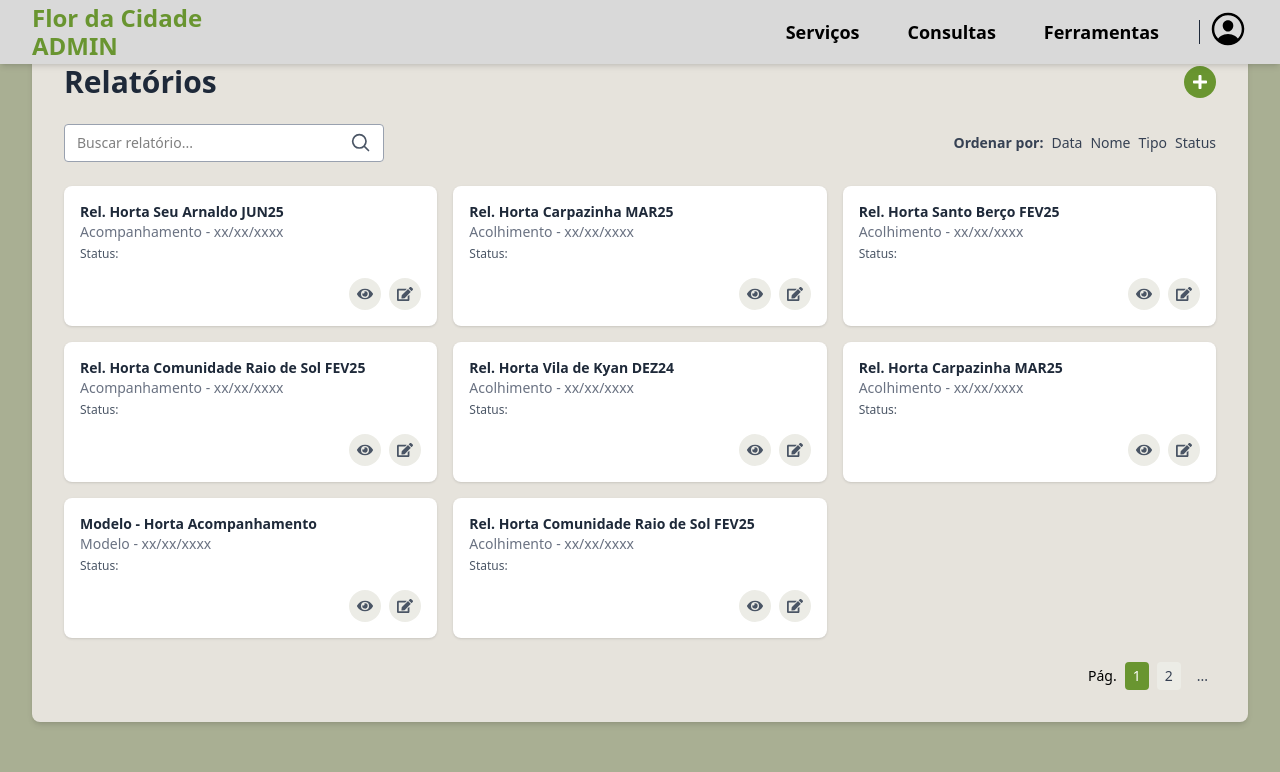
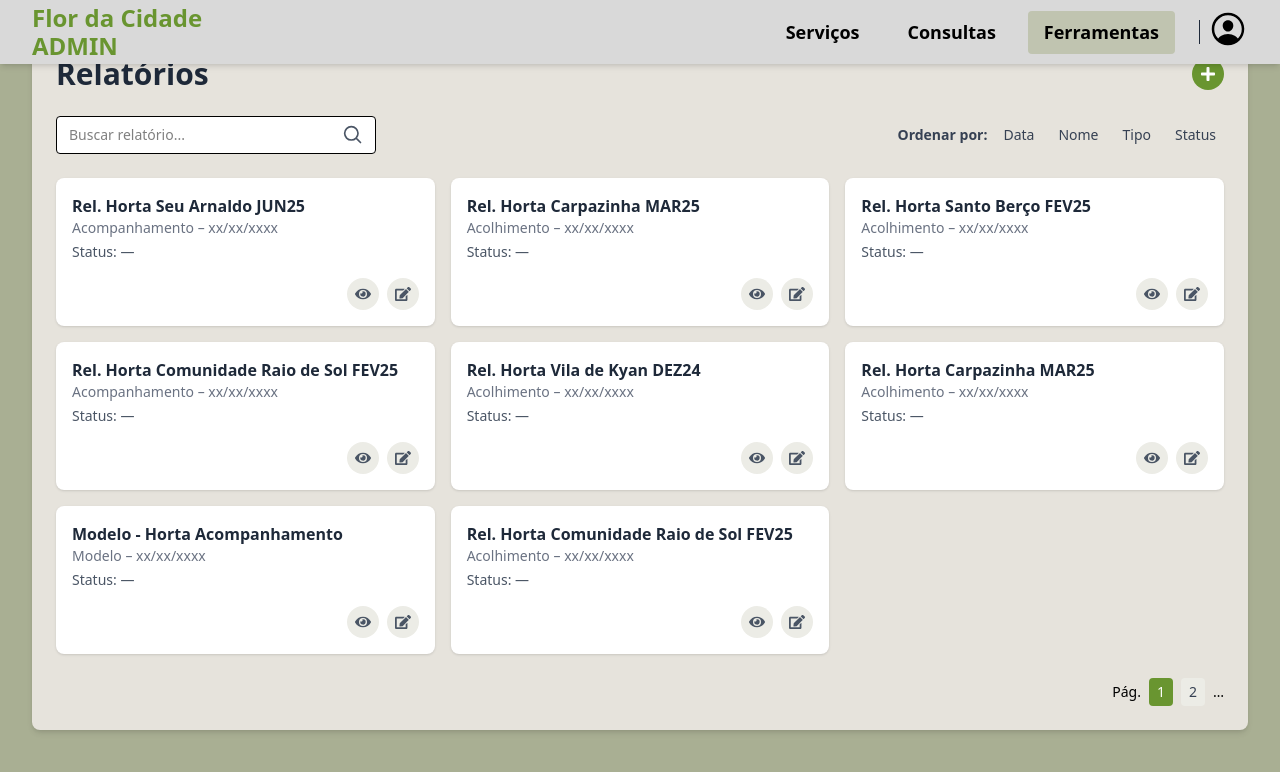
Before and after one commit to projeto-flor-da-cidade/web, a React (Vite) app in the folder web-admin/: page /app/tela-de-relatorios in a window 1280 px wide. Shown: the top 772 px of the page. Built offline with nearby package versions, Linux system fonts and the light colour scheme.

Commit message:
rotas atualizadas

```diff
--- a/web-admin/src/modules/Home/components/Header.jsx
+++ b/web-admin/src/modules/Home/components/Header.jsx
@@ -8,25 +8,25 @@ const headerMenu = [
   {
     label: "Serviços",
     items: [
-      { name: "Solicitações de Hortas", to: "/tela-de-solicitacao-hortas", enabled: true },
-      { name: "Cadastro de Cursos", to: "/tela-de-cadastro-de-curso", enabled: true },
+      { name: "Solicitações de Hortas", to: "/app/tela-de-solicitacao-hortas", enabled: true },
+      { name: "Cadastro de Cursos",    to: "/app/tela-de-cadastro-de-curso",    enabled: true },
     ],
   },
   {
     label: "Consultas",
     items: [
-      { name: "Hortas Ativas", to: "/tela-hortas-ativas", enabled: true },
-      { name: "Cursos Ativos", to: "/tela-de-cursos-ativos", enabled: true },
+      { name: "Hortas Ativas", to: "/app/tela-hortas-ativas", enabled: true },
+      { name: "Cursos Ativos", to: "/app/tela-de-cursos-ativos", enabled: true },
       { name: "Registros de Solicitações", to: "#", enabled: false },
-      { name: "Registros de Cursos", to: "#", enabled: false },
+      { name: "Registros de Cursos",       to: "#", enabled: false },
     ],
   },
   {
     label: "Ferramentas",
     items: [
-      { name: "Usuários", to: "#", enabled: false },
-      { name: "Configurações", to: "#", enabled: false },
-      { name: "Relatórios", to: "/tela-de-relatorios", enabled: true },
+      { name: "Usuários",      to: "#",                  enabled: false },
+      { name: "Configurações", to: "#",                  enabled: false },
+      { name: "Relatórios",    to: "/app/tela-de-relatorios", enabled: true },
     ],
   },
 ];
@@ -35,16 +35,16 @@ export default function Header() {
   const location = useLocation();
   const navigate = useNavigate();
 
-  const [openIndex, setOpenIndex] = useState(null);
-  const [mobileOpen, setMobileOpen] = useState(false);
+  const [openIndex, setOpenIndex]       = useState(null);
+  const [mobileOpen, setMobileOpen]     = useState(false);
   const [userMenuOpen, setUserMenuOpen] = useState(false);
 
-  const toggleMobile = () => setMobileOpen(!mobileOpen);
-  const toggleUserMenu = () => setUserMenuOpen(!userMenuOpen);
+  const toggleMobile   = () => setMobileOpen(o => !o);
+  const toggleUserMenu = () => setUserMenuOpen(o => !o);
 
   const handleLogout = () => {
     localStorage.removeItem("token");
-    navigate("/"); // volta para login
+    navigate("/"); // volta pra raiz (login)
   };
 
   return (
@@ -60,7 +60,7 @@ export default function Header() {
           </span>
         </div>
 
-        {/* Hamburger para mobile */}
+        {/* Hamburger mobile */}
         <button
           className="block sm:hidden text-gray-700 focus:outline-none"
           onClick={toggleMobile}
@@ -114,7 +114,7 @@ export default function Header() {
           {/* Divider */}
           <div className="h-6 w-px bg-gray-800 mx-2" />
 
-          {/* User Icon & Menu */}
+          {/* User menu */}
           <div className="relative">
             <button onClick={toggleUserMenu} className="focus:outline-none">
               <img src={userIcon} alt="Usuário" className="w-10 h-10" />
--- a/web-admin/src/modules/Solicitacoes/TelaDeSolicitacaoHortas.jsx
+++ b/web-admin/src/modules/Solicitacoes/TelaDeSolicitacaoHortas.jsx
@@ -97,7 +97,7 @@ export default function TelaDeSolicitacaoHortas() {
               </div>
               <button
                 onClick={() =>
-                  navigate('/tela-de-descricao-de-solicitacao-hortas', {
+                  navigate('/app/tela-de-descricao-de-solicitacao-hortas', {
                     state: { id: req.id },
                   })
                 }
--- a/web-admin/src/modules/Solicitacoes/cursos/TelaDeCursosAtivos.jsx
+++ b/web-admin/src/modules/Solicitacoes/cursos/TelaDeCursosAtivos.jsx
@@ -98,7 +98,7 @@ const TelaDeCursosAtivos = () => {
                   <div className="flex justify-between items-center">
                     <span className="text-base">Período de inscrição: {curso.period}</span>
                     <button
-                      onClick={() => navigate('/tela-de-edicao-de-cursos', { state: curso })}
+                      onClick={() => navigate('/app/tela-de-edicao-de-cursos', { state: curso })}
                       className="p-2 bg-white-800 rounded-full hover:bg-green-700 transition-colors duration-200"
                     >
                       <img src={PencilIcon} alt="Editar" className="w-6 h-6 text-white" />
--- a/web-admin/src/modules/TelaDeRelatorios.jsx
+++ b/web-admin/src/modules/TelaDeRelatorios.jsx
@@ -1,80 +1,87 @@
+// src/modules/SubTelasRelatorio/TelaDeRelatorios.jsx
 import React, { useState, useMemo } from "react";
 import { FaPlus, FaEdit, FaEye } from "react-icons/fa";
 import { useNavigate } from "react-router-dom";
 
+const RELATORIOS = [
+  { nome: "Rel. Horta Seu Arnaldo JUN25", tipo: "Acompanhamento", data: "xx/xx/xxxx", status: "" },
+  { nome: "Rel. Horta Carpazinha MAR25", tipo: "Acolhimento",    data: "xx/xx/xxxx", status: "" },
+  { nome: "Rel. Horta Santo Berço FEV25", tipo: "Acolhimento",   data: "xx/xx/xxxx", status: "" },
+  { nome: "Rel. Horta Comunidade Raio de Sol FEV25", tipo: "Acompanhamento", data: "xx/xx/xxxx", status: "" },
+  { nome: "Rel. Horta Vila de Kyan DEZ24", tipo: "Acolhimento",    data: "xx/xx/xxxx", status: "" },
+  { nome: "Rel. Horta Carpazinha MAR25", tipo: "Acolhimento",    data: "xx/xx/xxxx", status: "" },
+  { nome: "Modelo - Horta Acompanhamento", tipo: "Modelo",       data: "xx/xx/xxxx", status: "" },
+  { nome: "Rel. Horta Comunidade Raio de Sol FEV25", tipo: "Acolhimento", data: "xx/xx/xxxx", status: "" }
+];
+
+const OPTIONS = [
+  { label: "Data",   key: "data" },
+  { label: "Nome",   key: "nome" },
+  { label: "Tipo",   key: "tipo" },
+  { label: "Status", key: "status" }
+];
+
 export default function TelaDeRelatorios() {
   const navigate = useNavigate();
   const [showOptions, setShowOptions] = useState(false);
-  const [searchTerm, setSearchTerm] = useState("");
-  const [sortKey, setSortKey] = useState("");
+  const [searchTerm,  setSearchTerm]  = useState("");
+  const [sortKey,     setSortKey]     = useState("");
 
-  const toggleOptions = () => setShowOptions(!showOptions);
-
-  const relatorios = [
-    { nome: "Rel. Horta Seu Arnaldo JUN25", tipo: "Acompanhamento", data: "xx/xx/xxxx", status: "" },
-    { nome: "Rel. Horta Carpazinha MAR25", tipo: "Acolhimento", data: "xx/xx/xxxx", status: "" },
-    { nome: "Rel. Horta Santo Berço FEV25", tipo: "Acolhimento", data: "xx/xx/xxxx", status: "" },
-    { nome: "Rel. Horta Comunidade Raio de Sol FEV25", tipo: "Acompanhamento", data: "xx/xx/xxxx", status: "" },
-    { nome: "Rel. Horta Vila de Kyan DEZ24", tipo: "Acolhimento", data: "xx/xx/xxxx", status: "" },
-    { nome: "Rel. Horta Carpazinha MAR25", tipo: "Acolhimento", data: "xx/xx/xxxx", status: "" },
-    { nome: "Modelo - Horta Acompanhamento", tipo: "Modelo", data: "xx/xx/xxxx", status: "" },
-    { nome: "Rel. Horta Comunidade Raio de Sol FEV25", tipo: "Acolhimento", data: "xx/xx/xxxx", status: "" }
-  ];
-
+  // filtra pelo termo de busca
   const filteredRelatorios = useMemo(() => {
     const term = searchTerm.trim().toLowerCase();
-    return relatorios.filter((rel) => {
-      if (!term) return true;
-      return [rel.nome, rel.tipo, rel.data, rel.status]
-        .some(field => field.toLowerCase().includes(term));
-    });
+    if (!term) return RELATORIOS;
+    return RELATORIOS.filter(rel =>
+      [rel.nome, rel.tipo, rel.data, rel.status]
+        .some(field => field.toLowerCase().includes(term))
+    );
   }, [searchTerm]);
 
+  // ordena conforme sortKey
   const sortedRelatorios = useMemo(() => {
     if (!sortKey) return filteredRelatorios;
     return [...filteredRelatorios].sort((a, b) => {
-      if (sortKey === 'data') {
-        const parseDate = (d) => new Date(d.split('/').reverse().join('-'));
+      if (sortKey === "data") {
+        // assume dd/mm/yyyy
+        const parseDate = d => new Date(d.split("/").reverse().join("-"));
         return parseDate(a.data) - parseDate(b.data);
       }
       return a[sortKey].toLowerCase().localeCompare(b[sortKey].toLowerCase());
     });
   }, [sortKey, filteredRelatorios]);
 
-  const options = [
-    { label: 'Data', key: 'data' },
-    { label: 'Nome', key: 'nome' },
-    { label: 'Tipo', key: 'tipo' },
-    { label: 'Status', key: 'status' }
-  ];
-
   return (
     <div className="min-h-screen bg-[#A9AF93] p-4 sm:p-6 lg:p-8">
-      <div className="max-w-7xl mx-auto bg-[#E6E3DC] rounded-lg shadow-md p-4 sm:p-6 lg:p-8">
-        {/* Cabeçalho */}
+      <div className="max-w-7xl mx-auto bg-[#E6E3DC] rounded-lg shadow-md p-6">
+        {/* Cabeçalho com botão de criar */}
         <div className="flex flex-col sm:flex-row justify-between items-start sm:items-center mb-6 gap-4">
-          <h1 className="font-poppins text-2xl sm:text-3xl font-semibold text-gray-800">Relatórios</h1>
+          <h1 className="font-poppins text-3xl font-semibold text-gray-800">
+            Relatórios
+          </h1>
           <div className="relative">
-            <button onClick={toggleOptions} className="bg-[#699530] hover:bg-[#587e29] text-white p-2 rounded-full transition">
+            <button
+              onClick={() => setShowOptions(o => !o)}
+              className="bg-[#699530] hover:bg-[#587e29] text-white p-2 rounded-full transition"
+            >
               <FaPlus className="w-4 h-4" />
             </button>
             {showOptions && (
-              <div className="absolute right-0 mt-2 w-full sm:w-64 bg-white rounded shadow-lg z-10 p-2 space-y-2">
+              <div className="absolute right-0 mt-2 w-56 bg-white rounded shadow-lg z-10 p-2 space-y-2">
                 <button
-                  onClick={() => navigate('/Criar-Relatorio-Acolhimento')}
-                  className="block w-full text-left hover:bg-gray-100 px-4 py-2 text-sm"
+                  onClick={() => navigate("/app/criar-relatorio-acolhimento")}
+                  className="block w-full text-left px-4 py-2 text-sm hover:bg-gray-100"
                 >
                   Criar relatório de acolhimento
                 </button>
                 <button
-                  onClick={() => navigate('/Criar-Relatorio-Acompanhamento')}
-                  className="block w-full text-left hover:bg-gray-100 px-4 py-2 text-sm"
+                  onClick={() => navigate("/app/criar-relatorio-acompanhamento")}
+                  className="block w-full text-left px-4 py-2 text-sm hover:bg-gray-100"
                 >
                   Criar relatório de acompanhamento
                 </button>
                 <button
-                  onClick={() => navigate('/Criar-Modelo-Relatorio')}
-                  className="block w-full text-left hover:bg-gray-100 px-4 py-2 text-sm"
+                  onClick={() => navigate("/app/criar-modelo-relatorio")}
+                  className="block w-full text-left px-4 py-2 text-sm hover:bg-gray-100"
                 >
                   Criar modelo de relatório
                 </button>
@@ -85,26 +92,36 @@ export default function TelaDeRelatorios() {
 
         {/* Busca e ordenação */}
         <div className="flex flex-col md:flex-row md:items-center md:justify-between gap-4 mb-6">
-          <div className="flex items-center bg-white border border-gray-400 rounded px-3 py-2 w-full md:max-w-xs">
+          <div className="flex items-center bg-white border rounded px-3 py-2 w-full md:max-w-xs">
             <input
               type="text"
               placeholder="Buscar relatório..."
               value={searchTerm}
-              onChange={(e) => setSearchTerm(e.target.value)}
+              onChange={e => setSearchTerm(e.target.value)}
               className="flex-grow outline-none font-openSans text-sm"
             />
-            <svg className="w-5 h-5 text-gray-600" fill="none" stroke="currentColor" strokeWidth="2" viewBox="0 0 24 24">
-              <path strokeLinecap="round" strokeLinejoin="round" d="M21 21l-4.35-4.35M10 18a8 8 0 1 1 0-16 8 8 0 0 1 0 16z" />
+            <svg
+              className="w-5 h-5 text-gray-600"
+              fill="none" stroke="currentColor" strokeWidth="2" viewBox="0 0 24 24"
+            >
+              <path
+                strokeLinecap="round"
+                strokeLinejoin="round"
+                d="M21 21l-4.35-4.35M10 18a8 8 0 1 1 0-16 8 8 0 0 1 0 16z"
+              />
             </svg>
           </div>
-
           <div className="flex flex-wrap items-center gap-2 font-openSans text-sm">
             <span className="font-semibold text-gray-700">Ordenar por:</span>
-            {options.map(opt => (
+            {OPTIONS.map(opt => (
               <button
                 key={opt.key}
                 onClick={() => setSortKey(opt.key)}
-                className={`${sortKey === opt.key ? 'underline font-semibold text-[#699530]' : 'text-gray-700'} hover:underline`}
+                className={`px-2 py-1 rounded ${
+                  sortKey === opt.key
+                    ? "underline font-semibold text-[#699530]"
+                    : "text-gray-700 hover:underline"
+                }`}
               >
                 {opt.label}
               </button>
@@ -112,44 +129,51 @@ export default function TelaDeRelatorios() {
           </div>
         </div>
 
-        {/* Lista de relatórios responsiva */}
+        {/* Grid de cartões de relatório */}
         <div className="grid grid-cols-1 sm:grid-cols-2 lg:grid-cols-3 gap-4">
           {sortedRelatorios.length > 0 ? (
-            sortedRelatorios.map((relatorio, idx) => (
-              <div key={idx} className="flex flex-col justify-between bg-white p-4 rounded-lg shadow text-sm">
+            sortedRelatorios.map((rel, idx) => (
+              <div
+                key={idx}
+                className="flex flex-col justify-between bg-white p-4 rounded-lg shadow-sm"
+              >
                 <div>
-                  <p className="font-semibold text-gray-800">{relatorio.nome}</p>
-                  <p className="text-gray-500 text-xs sm:text-sm">{relatorio.tipo} - {relatorio.data}</p>
-                  <p className="text-gray-600 text-xs mt-1">Status: <span className="font-medium">{relatorio.status}</span></p>
+                  <p className="font-semibold text-gray-800">{rel.nome}</p>
+                  <p className="text-gray-500 text-sm">
+                    {rel.tipo} – {rel.data}
+                  </p>
+                  <p className="text-gray-600 text-sm mt-1">
+                    Status: <span className="font-medium">{rel.status || "—"}</span>
+                  </p>
                 </div>
-                <div className="mt-4 flex justify-end items-center gap-2">
-                  <button
-                    title="Visualizar"
-                    className="p-2 bg-[#ECECE6] hover:bg-gray-200 rounded-full text-gray-600 transition"
-                  >
-                    <FaEye className="w-4 h-4" />
+                <div className="mt-4 flex justify-end gap-2">
+                  <button className="p-2 bg-[#ECECE6] hover:bg-gray-200 rounded-full">
+                    <FaEye className="w-4 h-4 text-gray-600" />
                   </button>
                   <button
-                    title="Editar"
-                    onClick={() => navigate('/Editar-Relatorio')}
-                    className="p-2 bg-[#ECECE6] hover:bg-gray-200 rounded-full text-gray-600 transition"
+                    onClick={() => navigate("/app/editar-relatorio")}
+                    className="p-2 bg-[#ECECE6] hover:bg-gray-200 rounded-full"
                   >
-                    <FaEdit className="w-4 h-4" />
+                    <FaEdit className="w-4 h-4 text-gray-600" />
                   </button>
                 </div>
               </div>
             ))
           ) : (
-            <p className="col-span-full text-center text-gray-600">Nenhum relatório encontrado.</p>
+            <p className="col-span-full text-center text-gray-600">
+              Nenhum relatório encontrado.
+            </p>
           )}
         </div>
 
-        {/* Paginação fictícia */}
-        <div className="mt-6 flex justify-center md:justify-end items-center space-x-2 text-sm font-medium">
+        {/* Paginação estática */}
+        <div className="mt-6 flex justify-end items-center space-x-2 text-sm font-medium">
           <span>Pág.</span>
           <button className="px-2 py-1 bg-[#699530] text-white rounded">1</button>
-          <button className="px-2 py-1 bg-[#ECECE6] text-gray-700 rounded hover:bg-gray-200">2</button>
-          <button className="px-2 py-1 bg-transparent text-gray-700 rounded hover:bg-gray-100">...</button>
+          <button className="px-2 py-1 bg-[#ECECE6] text-gray-700 rounded hover:bg-gray-200">
+            2
+          </button>
+          <span>…</span>
         </div>
       </div>
     </div>
```
